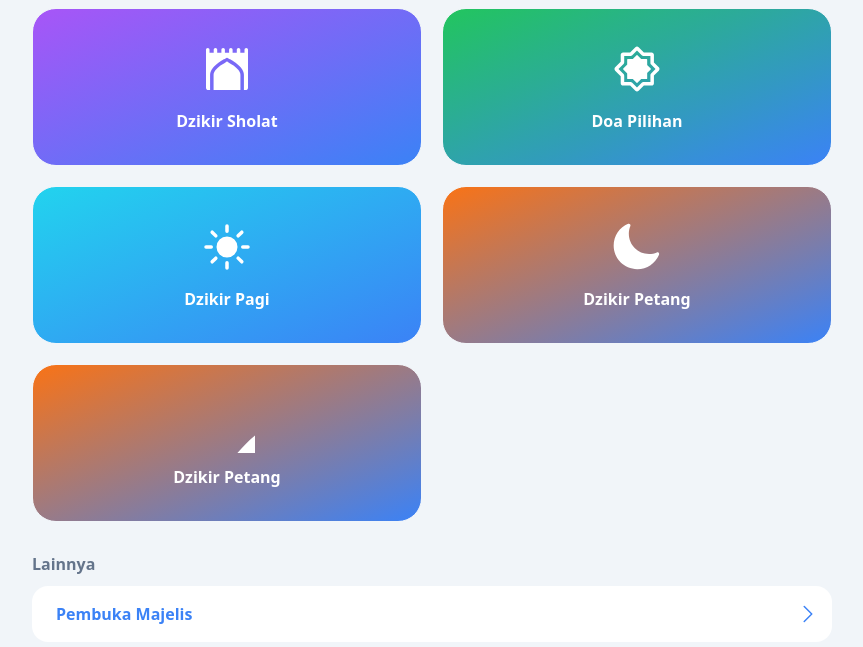
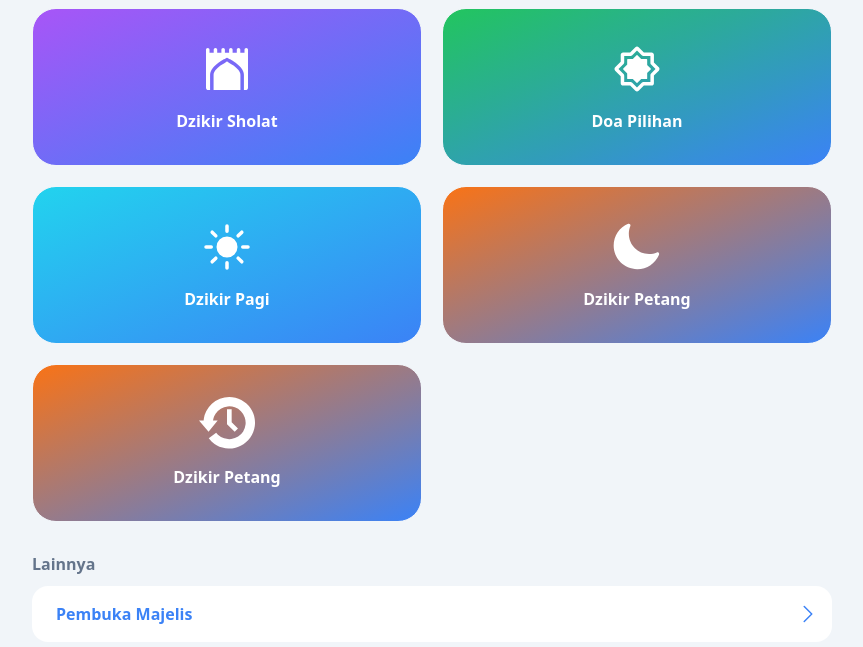
Before and after one commit to nanangsb/doa, a plain HTML site: page index.html in a window 1280 px wide. Shown: the part 92-739 px from the top of the page, without its empty margins (208-1071 px from the left). Drawn offline with Linux system fonts and the light colour scheme.

Commit message:
Update index.html

```diff
--- a/index.html
+++ b/index.html
@@ -48,7 +48,7 @@
             Dzikir Petang
         </a>
         <a href="dzikir-petang.html" class="menu-active orange">
-            <svg width="24" height="24" viewBox="0 0 24 24" fill="currentColor" xmlns="http://www.w3.org/2000/svg" class="w-14 h-14 mx-auto mb-3"><path d="M60,95.5c-19.575,0-35.5-15.926-35.5-35.5c0-19.575,15.925-35.5,35.5-35.5c13.62,0,25.467,7.714,31.418,19h22.627 C106.984,20.347,85.462,3.5,60,3.5C28.796,3.5,3.5,28.796,3.5,60c0,31.203,25.296,56.5,56.5,56.5 c16.264,0,30.911-6.882,41.221-17.88L85.889,84.255C79.406,91.168,70.201,95.5,60,95.5z"></path></svg>
+            <svg xmlns="http://www.w3.org/2000/svg" viewBox="0 0 24 24" fill="currentColor" class="w-14 h-14 mx-auto mb-3"><path d="M12 5.228v6.452l3.298 3.252 1.404-1.424L14 10.844V5.228h-2z"/><path d="M12.964 0A11.047 11.047 0 0 0 1.979 10.034H0l4.1 4.908L8 10.034H6.007a7.028 7.028 0 1 1 2.115 6.1 6.892 6.892 0 0 1-.762-.846l-3.188 2.419a10.72 10.72 0 0 0 1.205 1.34A11.035 11.035 0 1 0 12.964 0z"/></svg>
             Dzikir Petang
         </a>
     </div>
```
